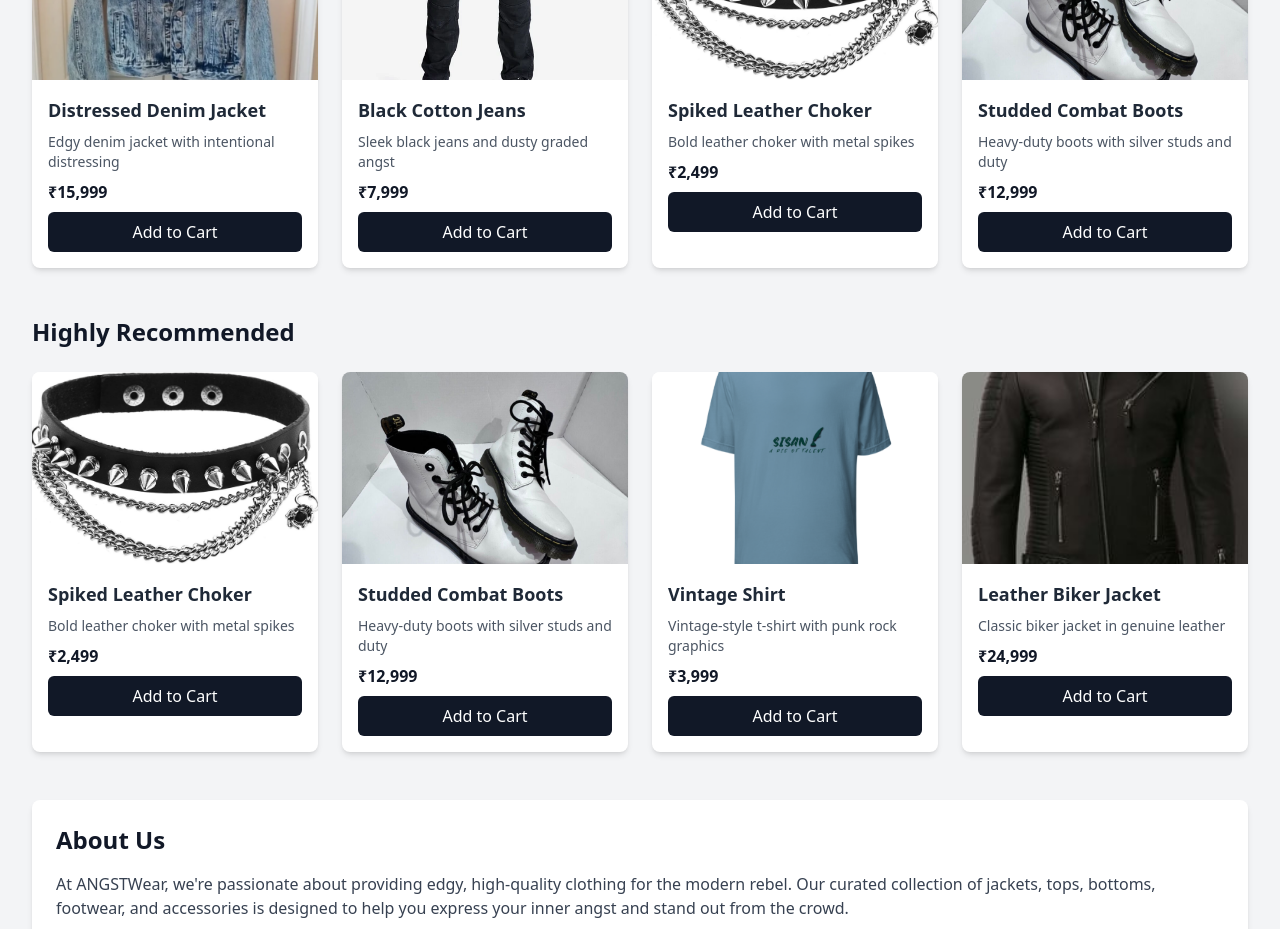
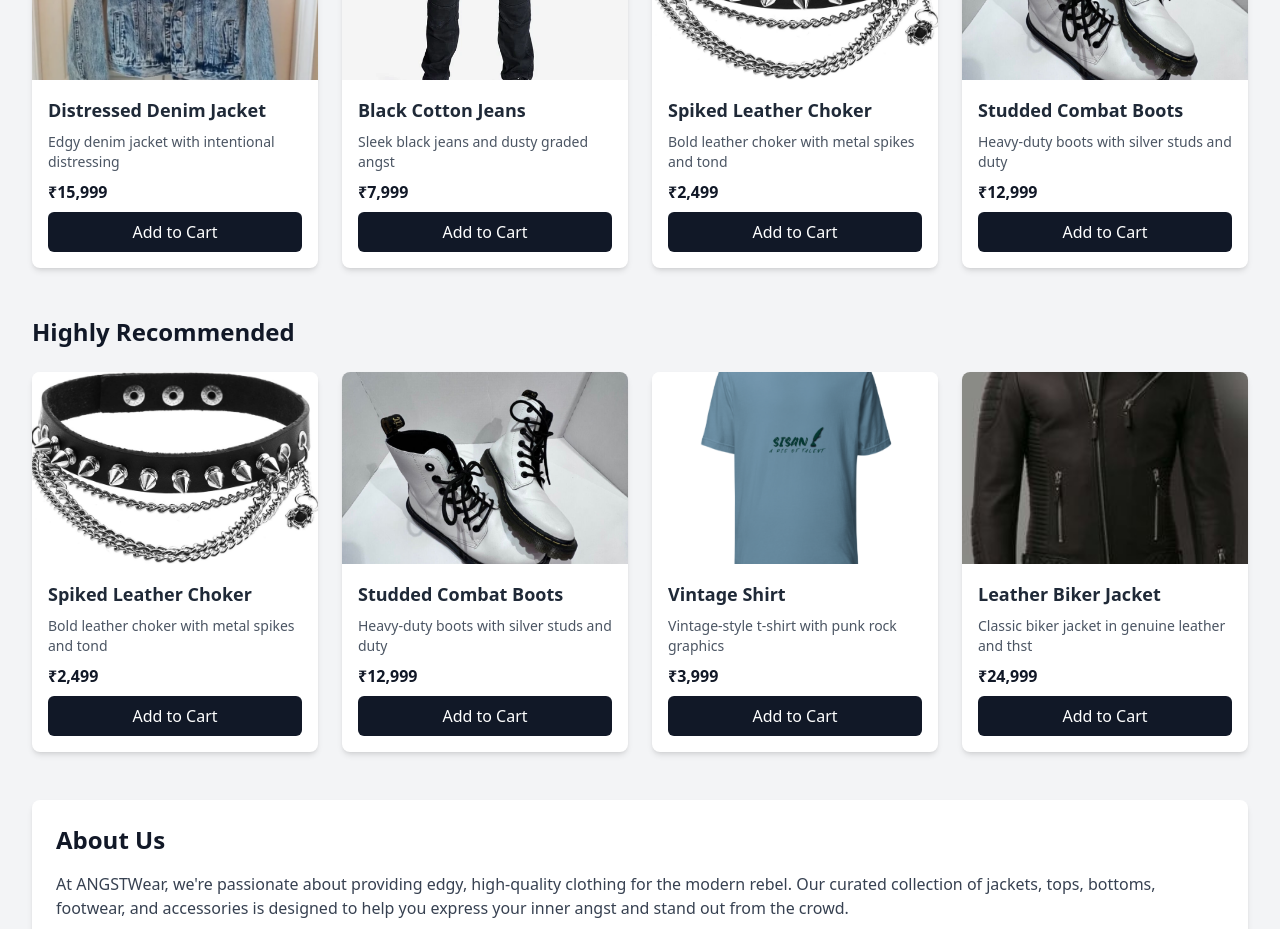
Before and after one commit to Seesonn/cleaningservice, a React (Create React App) app: page / in a window 1280 px wide. Shown: the part 2580-3509 px from the top of the page. Built offline with nearby package versions, Linux system fonts and the light colour scheme.

Commit message:
Update angst.js

```diff
--- a/src/angst.js
+++ b/src/angst.js
@@ -24,10 +24,10 @@ import home from"./assests/home.png"
 const products = [
   { id: 1, name: 'Distressed Denim Jacket', category: 'Outerwear', price: 15999, img:p6, description: 'Edgy denim jacket with intentional distressing' },
   { id: 2, name: ' Black Cotton Jeans', category: 'Bottoms', price: 7999, img:p2, description: 'Sleek black jeans and  dusty graded angst ' },
-  { id: 3, name: 'Spiked Leather Choker', category: 'Accessories', price: 2499, img:p3 , description: 'Bold leather choker with metal spikes' },
+  { id: 3, name: 'Spiked Leather Choker', category: 'Accessories', price: 2499, img:p3 , description: 'Bold leather choker with metal spikes and tond' },
   { id: 4, name: 'Studded Combat Boots', category: 'Footwear', price: 12999, img:p4 , description: 'Heavy-duty boots with silver studs and duty' },
   { id: 5, name: 'Vintage Shirt', category: 'Tops', price: 3999, img:p5 , description: 'Vintage-style t-shirt with punk rock graphics' },
-  { id: 6, name: 'Leather Biker Jacket', category: 'Outerwear', price: 24999, img:p1 , description: 'Classic biker jacket in genuine leather' },
+  { id: 6, name: 'Leather Biker Jacket', category: 'Outerwear', price: 24999, img:p1 , description: 'Classic biker jacket in genuine leather and thst' },
   { id: 7, name: 'Sisan Sweetshirt', category: 'Tops', price: 1200, img:p7 , description: 'Made from a blend of breathable cotton and polyester ' },
   { id: 8, name: ' Sisan Sweetshirt', category: 'Tops', price:1200 , img:p8 , description: 'Made from a blend of breathable cotton and polyester ' },
   { id: 9, name: 'Sisan Vest', category: 'Tops', price:1200 , img:p5 , description: 'Made from lightweight, breathable fabric and polyester' },
```
